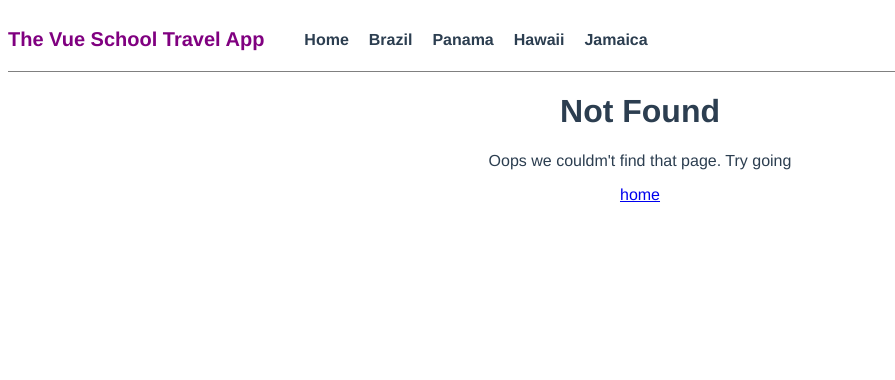
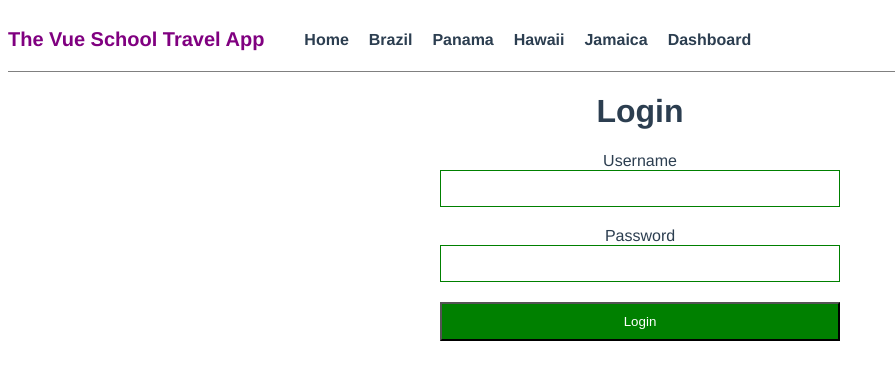
Before and after one commit to mamun-63/vue-travel-app, a Vue app: page /login in a window 1280 px wide. Before the commit this address had no page. Shown: the top 380 px of the page, without its empty margins (0-895 px from the left). Built offline with nearby package versions, Linux system fonts and the light colour scheme.

Commit message:
authentication middleware (route guard)

```diff
--- a/src/App.vue
+++ b/src/App.vue
@@ -74,4 +74,16 @@
 .fade-leave-to {
   opacity: 0;
 }
+
+.input {
+  border: 1px solid green;
+  padding: 10px;
+  margin-bottom: 20px;
+}
+
+.btn {
+  background-color: green;
+  color: white;
+  padding: 10px;
+}
 </style>
--- a/src/components/TheNavigation.vue
+++ b/src/components/TheNavigation.vue
@@ -9,6 +9,9 @@
         <router-link :to="{name: 'DestinationDetails', params: {slug: destination.slug}}">
           {{ destination.name }}
         </router-link>
+      </li>
+      <li class="links">
+        <router-link to="/user">Dashboard</router-link>
       </li>
     </ul>
   </nav>
--- a/src/router/index.js
+++ b/src/router/index.js
@@ -57,6 +57,19 @@
     },
   },
 
+  {
+    path: '/user',
+    name: 'user',
+    component: () => import(/* webpackChunkName: "User" */ '../views/User.vue'),
+    meta: { requiresAuth: true },
+  },
+  {
+    path: '/login',
+    name: 'login',
+    component: () =>
+      import(/* webpackChunkName: "Login" */ '../views/Login.vue'),
+  },
+
   // path: '*' matches any routes / so need to put at the end / the problem is it checks after it loads the path/ so it has possibility to matches
   // thats why we need to use Vue Navigation Guards / like Vue life cycle hooks
   {
@@ -91,4 +104,21 @@
   routes,
 })
 
+router.beforeEach((to, from, next) => {
+  // to.meta.requiresAuth
+  // but destination details has child of experience details/ so need to match both, so
+  if (to.matched.some(record => record.meta.requiresAuth)) {
+    // if not authenticated, push them to login page
+    if (!store.user) {
+      next({
+        name: 'login',
+      })
+    } else {
+      next()
+    }
+  } else {
+    next()
+  }
+})
+
 export default router
--- /dev/null
+++ b/src/views/Login.vue
@@ -0,0 +1,41 @@
+<template>
+  <div class="login">
+    <h1>Login</h1>
+    <div class="form">
+      <label for="username">Username</label>
+      <input v-model="username" type="text" name="username" class="input">
+      <label for="password">Password</label>
+      <input v-model="password" type="password" class="input">
+      <button @click="login" class="btn">Login</button>
+    </div>
+  </div>
+</template>
+
+<script>
+import store from '../store'
+
+export default {
+  data() {
+    return {
+      username: null,
+      password: null,
+    }
+  },
+  methods: {
+    login() {
+      // Authenticate against API, but not using now
+      store.user = this.username
+      this.$router.push('/user')  // push to user page
+    }
+  }
+}
+</script>
+
+<style scoped>
+  .form {
+    display: flex;
+    flex-direction: column;
+    max-width: 400px;
+    margin: 0 auto;
+  }
+</style>
--- /dev/null
+++ b/src/views/User.vue
@@ -0,0 +1,24 @@
+<template>
+  <div>
+    <h1>Welcome {{user}}</h1>
+    <button @click="logout" class="btn">Log out</button>
+  </div>
+</template>
+
+<script>
+import store from '../store'
+
+export default {
+  data() {
+    return {
+      user: store.user
+    }
+  },
+  methods: {
+    logout() {
+      store.user = null
+      this.$router.push('/')
+    }
+  }
+}
+</script>
```
Also changed, not shown: src/store.js (+91 -90 lines).
